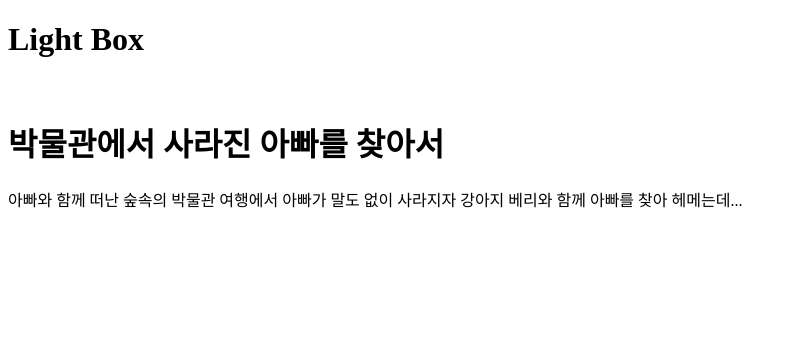
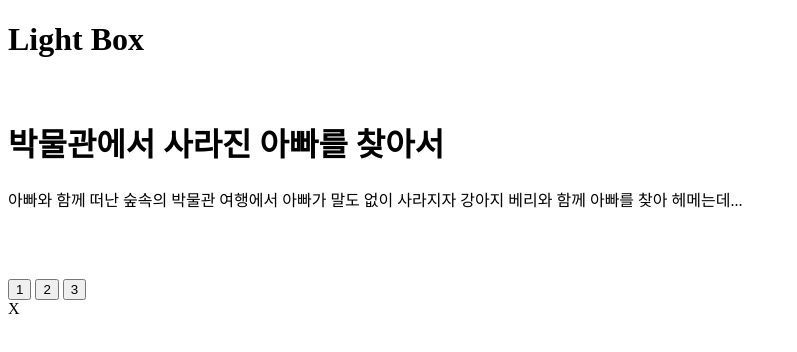
Before and after one commit to kcd1235/JS_Light_Box, a plain HTML site: page index.html in a window 1280 px wide. Shown: the whole page, without its empty margins (0-797 px from the left). Drawn offline with Linux system fonts and the light colour scheme.

Commit message:
라이트박스 배경,창 추가

```diff
--- a/index.html
+++ b/index.html
@@ -15,15 +15,29 @@
         <img src="" alt="" width="100" class="thumb" onclick="lightbox_open(2)" />
         <img src="" alt="" width="100" class="thumb" onclick="lightbox_open(3)" />
     </header>
+
     <!-- 라이트박스 배경  -->
     <div id="block"></div>
+
     <!-- 라이트박스 창 -->
     <div id="lightbox">
         <h1>박물관에서 사라진 아빠를 찾아서</h1>
         <p>아빠와 함께 떠난 숲속의 박물관 여행에서 아빠가 말도 없이 사라지자 강아지 베리와 함께
             아빠를 찾아 헤메는데... <br><br>
         </p>
-        <figure></figure>
+        <figure>
+            <img src="" alt="" class="active" />
+            <img src="" alt="" />
+            <img src="" alt="" />
+        </figure>
+
+        <div class="indicator">
+            <button onclick="change_img(this.innerHTML)">1</button>
+            <button onclick="change_img(this.innerHTML)">2</button>
+            <button onclick="change_img(this.innerHTML)">3</button>
+        </div>
+        <!-- 닫기버튼 -->
+        <div class="btn_close" onclick="lightbox_close()">X</div>
     </div>
 </body>
 
```
